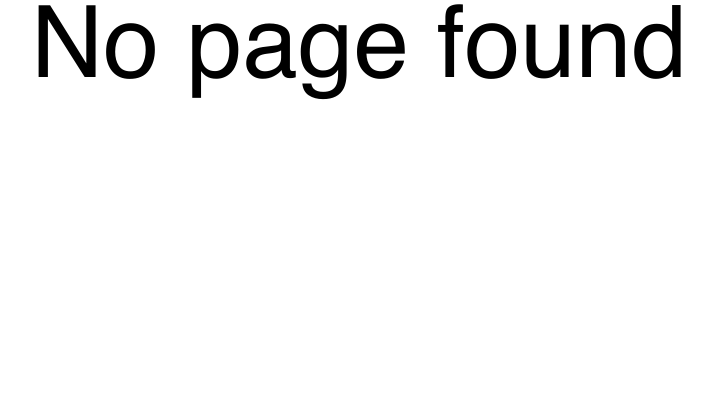
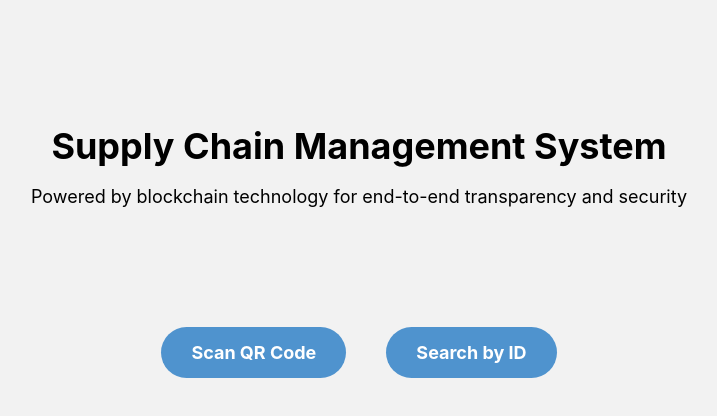
Before and after one commit to CosmoProgrammer/HashChain, a React (Create React App) app in the folder main_app/: page /home in a window 1280 px wide. Shown: the top 416 px of the page, without its empty margins (281-998 px from the left). Built offline with nearby package versions, Linux system fonts and the light colour scheme.

Commit message:
Started Homepage

```diff
--- a/main_app/src/App.js
+++ b/main_app/src/App.js
@@ -6,6 +6,7 @@ import Login from './containers/login';
 import Tree from './containers/Tree';
 import TreeRendererRenderer from './containers/TreeRendererRenderer'
 import QrScanner from './containers/QRScanner';
+import HomePage from './containers/Home';
 import NoPageFound from './containers/NoPageFound';
 
 function App() {
@@ -46,6 +47,7 @@ function App() {
         <Route path="/" exact element={ <Login /> } />
         <Route path="/tree" exact element={ <Tree item={item}/> } />
         <Route path="/item/:id" element={ <TreeRendererRenderer /> } />
+        <Route path="/home" exact element={ <HomePage /> } />
         <Route path="/qr" exact element={ <QrScanner /> } />
         <Route exact path="/supplynode" element={<PrivateRoute><NoPageFound /></PrivateRoute>} />
         <Route path='*' element={< NoPageFound/>} />
--- /dev/null
+++ b/main_app/src/containers/Home.js
@@ -0,0 +1,27 @@
+import React from "react";
+import { Link } from "react-router-dom";
+import "../styles/home.css";
+
+const HomePage = () => {
+  return (
+    <div className="home-page">
+      <div className="header">
+        <h1 className="title">Supply Chain Management System</h1>
+        <p className="description">
+          Powered by blockchain technology for end-to-end transparency and
+          security
+        </p>
+      </div>
+      <div className="actions">
+        <Link to="/scan" className="scan-button">
+          Scan QR Code
+        </Link>
+        <Link to="/search" className="search-button">
+          Search by ID
+        </Link>
+      </div>
+    </div>
+  );
+};
+
+export default HomePage;
--- /dev/null
+++ b/main_app/src/styles/home.css
@@ -0,0 +1,46 @@
+.home-page {
+    display: flex;
+    flex-direction: column;
+    align-items: center;
+    height: 100vh;
+    background-color: #f2f2f2;
+  }
+
+  .header {
+    margin-top: 100px;
+    text-align: center;
+  }
+
+  .title {
+    font-size: 36px;
+    font-weight: bold;
+    margin-bottom: 10px;
+  }
+
+  .description {
+    font-size: 18px;
+    margin-bottom: 100px;
+  }
+
+  .actions {
+    display: flex;
+    justify-content: center;
+  }
+
+  .scan-button,
+  .search-button {
+    margin: 20px;
+    padding: 15px 30px;
+    font-size: 18px;
+    font-weight: bold;
+    background-color: #4f93ce;
+    color: #fff;
+    border-radius: 30px;
+    text-decoration: none;
+  }
+
+  .scan-button:hover,
+  .search-button:hover {
+    background-color: #3b78b5;
+    cursor: pointer;
+  }
```
